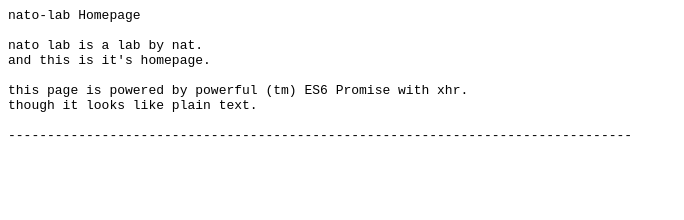
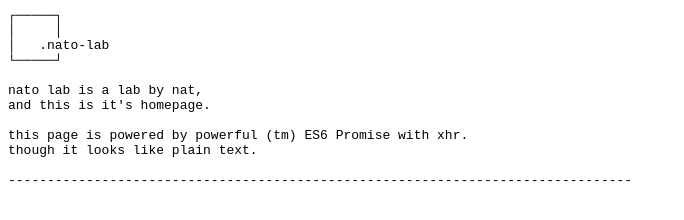
Before and after one commit to Nat-Lab/nat-lab.github.io, a plain HTML site: page index.html in a window 1280 px wide. Shown: the whole page, without its empty margins (0-684 px from the left). Drawn offline with Linux system fonts and the light colour scheme; no server answers.

Commit message:
.n - .nato-lab

```diff
--- a/index.html
+++ b/index.html
@@ -1,12 +1,18 @@
 <html>
 <head>
 <title>nato-lab</title>
+<style>
+.pre { font-family: monospace; }
+</style>
 </head>
 <body>
 <pre id="disp">
-nato-lab Homepage
+┌─────┐
+│     │
+│   .nato-lab
+└─────┘
 
-nato lab is a lab by nat.
+nato lab is a lab by nat,
 and this is it's homepage.
 
 this page is powered by powerful (tm) ES6 Promise with xhr.
```
